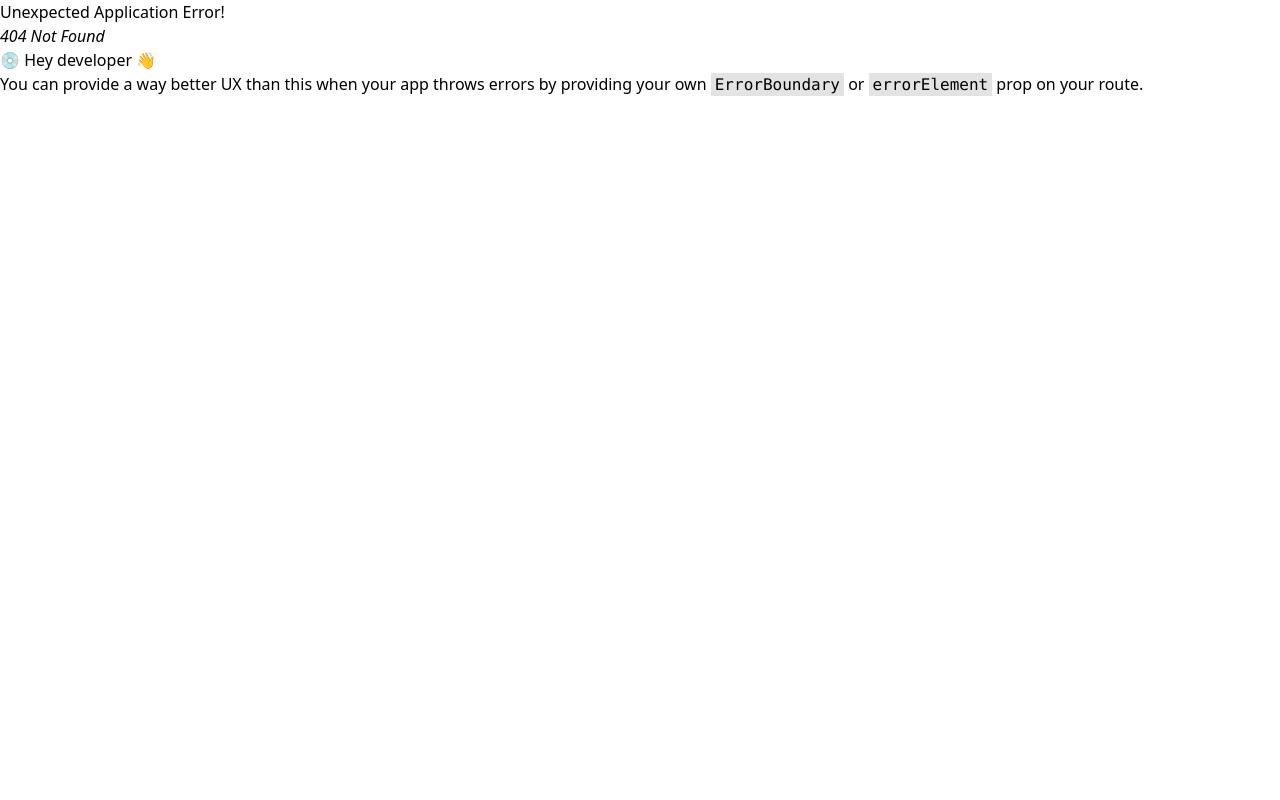
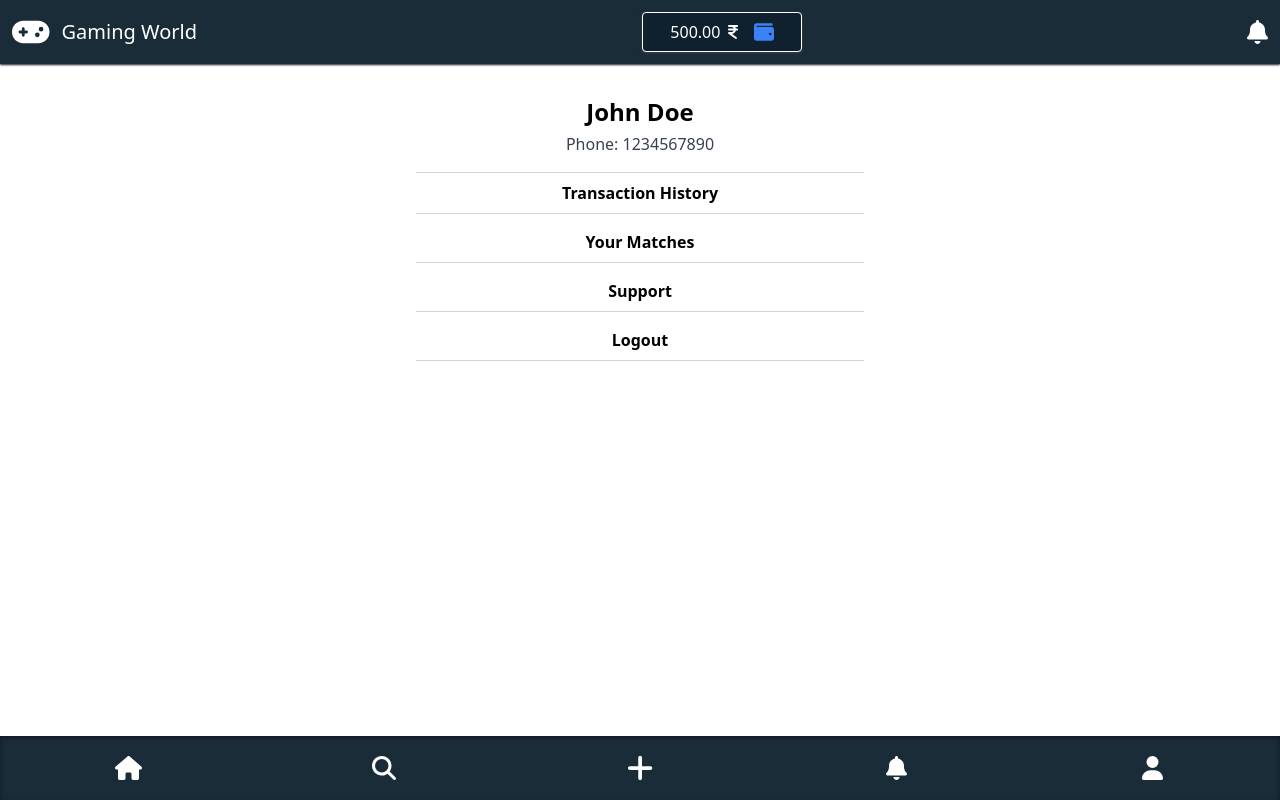
Before and after one commit to Mynk-1/react-deploy, a React (Vite) app: page /profile in a window 1280 px wide. Before the commit this address had no page. Built offline with nearby package versions, Linux system fonts and the light colour scheme.

Commit message:
Routing and screens

```diff
--- a/src/App.jsx
+++ b/src/App.jsx
@@ -3,17 +3,22 @@ import BottomNavbar from "./components/BottomNav"
 import Home  from "./components/Home";
 import SigninForm from "./components/SigninForm";
 import SignupForm from "./components/SignupForm";
+import UserProfile from "./components/Profile";
+import ErrorElement from './components/ErrorElement';
 
 import {createBrowserRouter,RouterProvider,Link,Outlet,useLoaderData,useNavigation,Router} from "react-router-dom";
+import ErrorBoundary from "./components/ErrorBoundary";
+
 
 const AppLayout = () => (
+  <ErrorBoundary>
   <div className="App">
     <Navbar /> {/* Fixed position top navigation */}
     <div className="App-content">
       <Outlet /> {/* This is where the routed components will be rendered */}
     </div>
     <BottomNavbar /> {/* Fixed position bottom navigation */}
-  </div>
+  </div></ErrorBoundary>
 );
 
 const router = createBrowserRouter([
@@ -24,6 +29,8 @@ const router = createBrowserRouter([
       { path: '/', element: <Home/> },
       { path: '/signin', element: <SigninForm/> },
       { path: '/signup', element: <SignupForm/> },
+      { path: '/profile', element: <UserProfile/> },
+      { path: '*', element: <ErrorElement /> },
     ],
   },
 ]);
--- a/src/components/BottomNav.jsx
+++ b/src/components/BottomNav.jsx
@@ -1,25 +1,28 @@
 import React from 'react';
 import { FontAwesomeIcon } from "@fortawesome/react-fontawesome";
 import { faHome, faSearch, faPlus, faBell, faUser } from "@fortawesome/free-solid-svg-icons";
+import { useNavigate } from 'react-router-dom';
 
 function BottomNavbar() {
+
+  const navigate = useNavigate();
   return (
 
     <nav className='fixed bottom-0 left-0 w-full h-16 flex justify-around items-center bg-primary shadow-inner shadow-gray-900 z-50'>
-      <div className='flex-1 flex items-center justify-center'>
-        <FontAwesomeIcon icon={faHome} className='text-white text-2xl' />
+      <div className='flex-1 flex items-center justify-center' onClick={()=>{navigate('/')}} >
+        <FontAwesomeIcon icon={faHome} className='text-white text-2xl'  />
       </div>
-      <div className='flex-1 flex items-center justify-center'>
+      <div className='flex-1 flex items-center justify-center' onClick={()=>{navigate('/error')}}>
         <FontAwesomeIcon icon={faSearch} className='text-white text-2xl' />
       </div>
-      <div className='flex-1 flex items-center justify-center'>
+      <div className='flex-1 flex items-center justify-center' onClick={()=>{navigate('/error')}}>
         <FontAwesomeIcon icon={faPlus} className='text-white text-3xl border-3 border-white ' />
       </div>
-      <div className='flex-1 flex items-center justify-center'>
+      <div className='flex-1 flex items-center justify-center' onClick={()=>{navigate('/error')}}>
         <FontAwesomeIcon icon={faBell} className='text-white text-2xl' />
       </div>
-      <div className='flex-1 flex items-center justify-center'>
-        <FontAwesomeIcon icon={faUser} className='text-white text-2xl' />
+      <div className='flex-1 flex items-center justify-center' onClick={()=>{navigate('/profile')}}>
+        <FontAwesomeIcon icon={faUser} className='text-white text-2xl'  />
       </div>
     </nav>
   );
--- /dev/null
+++ b/src/components/ErrorBoundary.jsx
@@ -0,0 +1,41 @@
+import React, { useState, useEffect } from 'react';
+
+const ErrorBoundary = ({ children }) => {
+  const [hasError, setHasError] = useState(false);
+  const [error, setError] = useState(null);
+
+  useEffect(() => {
+    const handleError = (error, errorInfo) => {
+      console.error("ErrorBoundary caught an error:", error, errorInfo);
+      setHasError(true);
+      setError(error);
+    };
+
+    // Set up error handler
+    const unhandledErrorHandler = window.addEventListener("error", handleError);
+    const rejectionHandler = window.addEventListener("unhandledrejection", (event) => {
+      handleError(event.reason);
+    });
+
+    // Clean up error handlers
+    return () => {
+      window.removeEventListener("error", handleError);
+      window.removeEventListener("unhandledrejection", rejectionHandler);
+    };
+  }, []);
+
+  if (hasError) {
+    // You can render any custom fallback UI
+    return (
+      <div className="p-6 bg-red-100 border border-red-400 text-red-700">
+        <h2 className="text-xl font-bold mb-2">Something went wrong.</h2>
+        <p>{error?.toString()}</p>
+      </div>
+    );
+  }
+
+  // Render children normally if no error occurred
+  return children;
+};
+
+export default ErrorBoundary;
--- /dev/null
+++ b/src/components/ErrorElement.jsx
@@ -0,0 +1,14 @@
+// components/ErrorElement.js
+import React from 'react';
+
+const ErrorElement = () => {
+  return (
+    <div className='flex items-center justify-center h-screen'>
+    <div className="text-center">
+      <h2 className="text-2xl font-bold mb-4">Work in Progress</h2>
+      <p>This page is under development or does not exist.</p>
+    </div></div>
+  );
+};
+
+export default ErrorElement;
--- a/src/components/Navbar.jsx
+++ b/src/components/Navbar.jsx
@@ -2,10 +2,11 @@ import React from 'react';
 import { FontAwesomeIcon } from "@fortawesome/react-fontawesome";
 import { faGamepad, faWallet, faIndianRupeeSign, faUser, faBell } from "@fortawesome/free-solid-svg-icons";
 import { useNavigate } from 'react-router-dom';
+import {useSelector} from 'react-redux'
 
 function Navbar() {
   const navigate = useNavigate();
-  let loggedIn = false;
+  const loggedIn =useSelector((state)=> state.Card.loggedIn )
 
   const handleSigninClick = () => {
     navigate('/signin');
@@ -38,8 +39,8 @@ function Navbar() {
       )}
       {loggedIn && (
         <div className='flex gap-7'>
-          <FontAwesomeIcon icon={faUser} className='text-white text-xl' />
-          <FontAwesomeIcon icon={faBell} className='text-white text-xl' />
+
+          <FontAwesomeIcon icon={faBell} className='text-white text-2xl' />
         </div>
       )}
     </nav>
--- /dev/null
+++ b/src/components/Profile.jsx
@@ -0,0 +1,53 @@
+
+
+import React from 'react';
+import { useNavigate } from 'react-router-dom';
+import {logoutHandler} from '../redux/slice/CardSlice';
+import {useDispatch} from 'react-redux'
+
+const UserProfile = () => {
+  const user = {
+    name: "John Doe",
+    phone: "1234567890",
+  };
+
+  const navigate = useNavigate();
+  const dispatch = useDispatch();
+
+  return (
+    <div className="max-w-md mx-auto border-b border-gray-300 pt-24  ">
+      <div className="profile-detail mb-4 text-center">
+        <h2 className="text-2xl font-bold mb-1">{user.name}</h2>
+        <p className="text-gray-700">Phone: {user.phone}</p>
+      </div>
+      <div className="flex flex-col space-y-2">
+        <button
+          className="py-2 border-y border-gray-300 font-semibold"
+          onClick={() => navigate('/transactions')}
+        >
+          Transaction History
+        </button>
+        <button
+          className="py-2 border-b border-gray-300 font-semibold"
+          onClick={() => navigate('/matches')}
+        >
+          Your Matches
+        </button>
+        <button
+          className="py-2 border-b border-gray-300 font-semibold"
+          onClick={() => navigate('/support')}
+        >
+          Support
+        </button>
+        <button
+          className="py-2 font-semibold"
+          onClick={()=>dispatch(logoutHandler())}
+        >
+          Logout
+        </button>
+      </div>
+    </div>
+  );
+};
+
+export default UserProfile;
--- a/src/redux/slice/CardSlice.js
+++ b/src/redux/slice/CardSlice.js
@@ -2,6 +2,7 @@
 import { createSlice } from '@reduxjs/toolkit';
 
 const initialState = {
+    loggedIn: true,
     selectedFilter: "Bgmi",
     CardData: {},
 };
@@ -19,8 +20,11 @@ const cardSlice = createSlice({
         otherToggle: (state) => {
             state.selectedFilter = "Other";
         },
+        logoutHandler:(state)=>{
+            state.loggedIn = !state.loggedIn;
+        }
     },
 });
 
-export const { bgmiToggle, ludoToggle, otherToggle } = cardSlice.actions;
+export const { bgmiToggle, ludoToggle, otherToggle ,logoutHandler} = cardSlice.actions;
 export default cardSlice.reducer;
```
